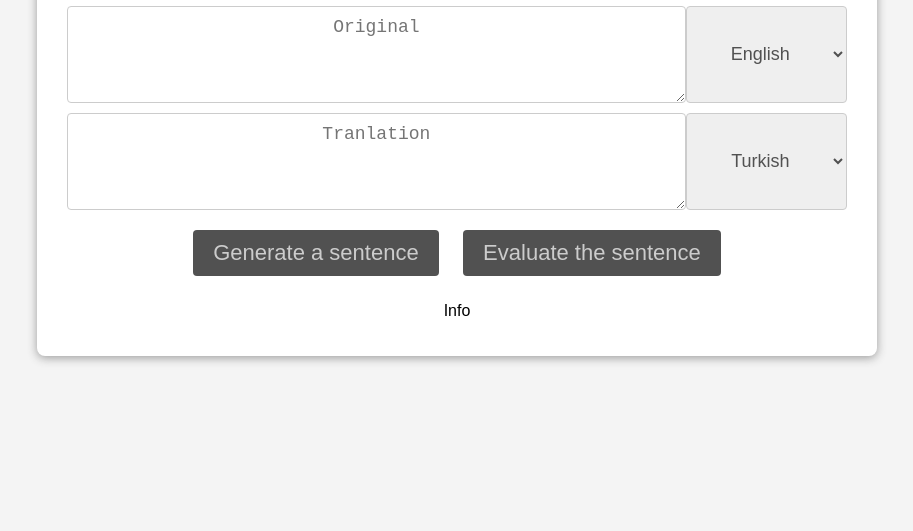
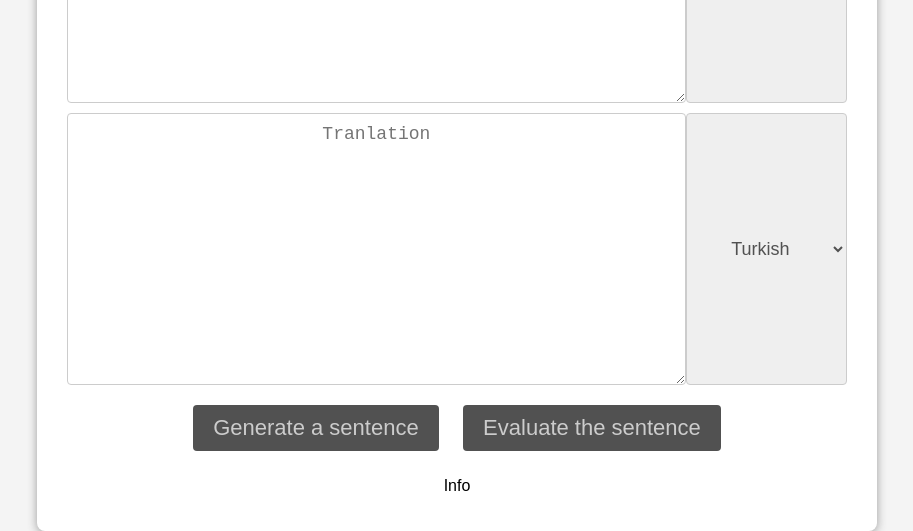
Before and after one commit to Faruk-Tutkus/Translation-Evaluator-Server, a website: page index.html in a window 1280 px wide. Shown: the part 269-800 px from the top of the page, without its empty margins (183-1096 px from the left). Drawn offline with Linux system fonts and the light colour scheme.

Commit message:
Update style.css

```diff
--- a/style.css
+++ b/style.css
@@ -27,7 +27,7 @@ textarea {
     width: 100%;
     height: 75px;
     min-width: 125px;
-    min-height: 35px;
+    min-height: 250px;
     max-height: 500px;
     padding: 10px;
     border: 1px solid #ccc;
```
